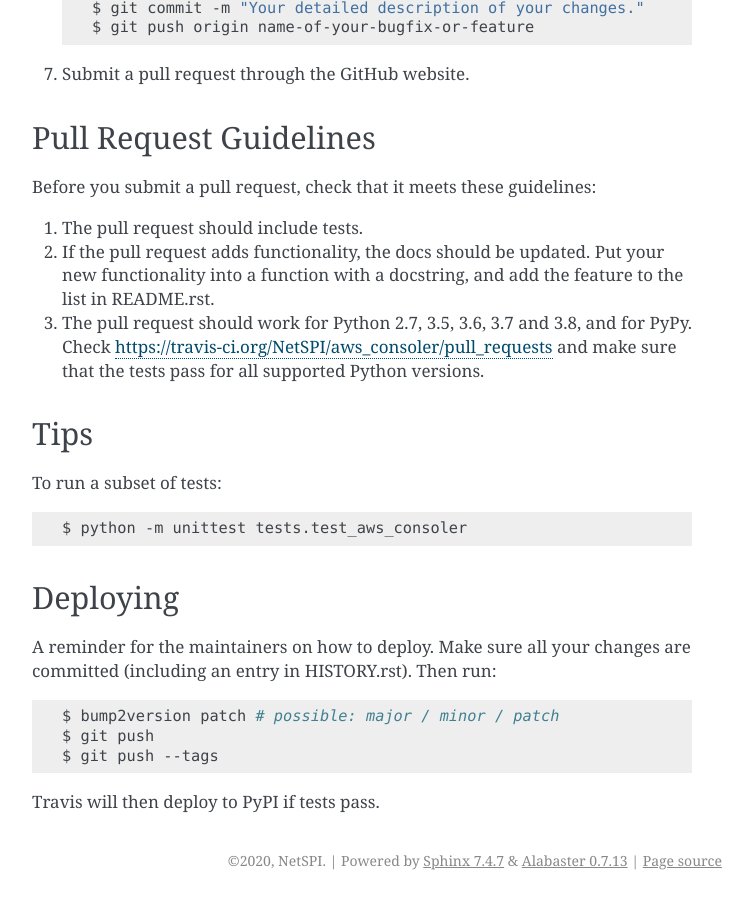
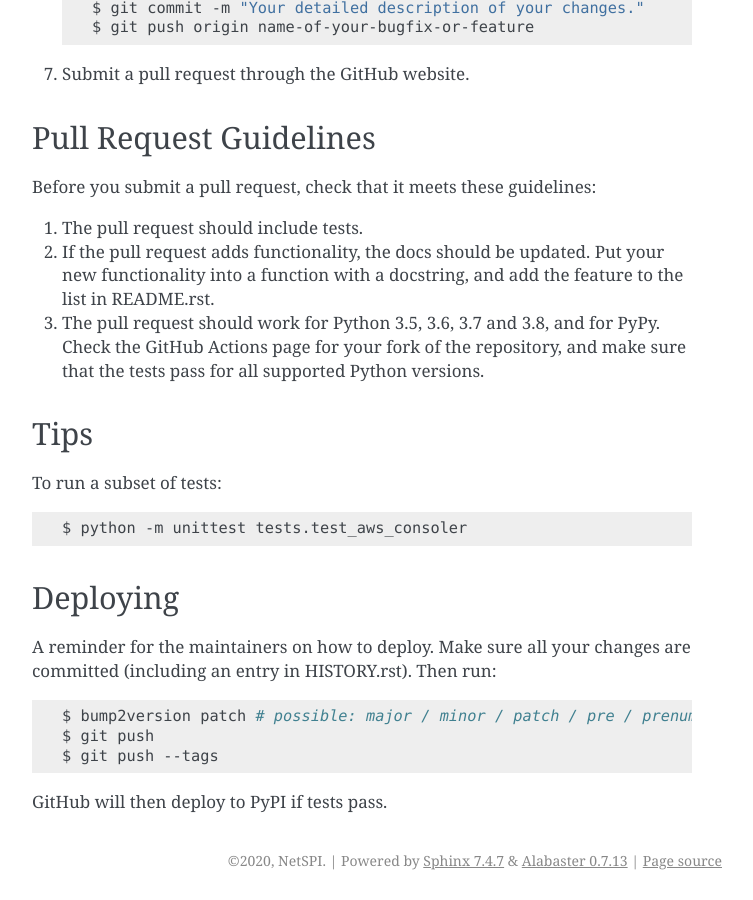
Before and after one commit to NetSPI/aws_consoler, a Sphinx documentation site: the page built from docs/contributing.rst, in a window 1280 px wide and 900 px high, scrolled down 1980 px. Shown: the whole window, without its empty margins (388-1141 px from the left). Built offline with Sphinx 7.4.7, drawn with Linux system fonts in a browser that asks for light colours; pages that are not in the unit, such as notebooks, are missing from menus.

```diff
--- a/CONTRIBUTING.rst
+++ b/CONTRIBUTING.rst
@@ -101,9 +101,9 @@ Before you submit a pull request, check that it meets these guidelines:
 2. If the pull request adds functionality, the docs should be updated. Put
    your new functionality into a function with a docstring, and add the
    feature to the list in README.rst.
-3. The pull request should work for Python 2.7, 3.5, 3.6, 3.7 and 3.8, and for PyPy. Check
-   https://travis-ci.org/NetSPI/aws_consoler/pull_requests
-   and make sure that the tests pass for all supported Python versions.
+3. The pull request should work for Python 3.5, 3.6, 3.7 and 3.8, and for PyPy. Check
+   the GitHub Actions page for your fork of the repository, and make sure that
+   the tests pass for all supported Python versions.
 
 Tips
 ----
@@ -120,8 +120,8 @@ A reminder for the maintainers on how to deploy.
 Make sure all your changes are committed (including an entry in HISTORY.rst).
 Then run::
 
-$ bump2version patch # possible: major / minor / patch
+$ bump2version patch # possible: major / minor / patch / pre / prenum / build
 $ git push
 $ git push --tags
 
-Travis will then deploy to PyPI if tests pass.
+GitHub will then deploy to PyPI if tests pass.
--- a/docs/installation.rst
+++ b/docs/installation.rst
@@ -12,7 +12,7 @@ To install AWS Consoler, run this command in your terminal:
 
 .. code-block:: console
 
-    $ pip install aws_consoler
+    $ pip install aws-consoler
 
 This is the preferred method to install AWS Consoler, as it will always install the most recent stable release.
 
```
Also changed, not shown: README.rst (+6 -2 lines).
